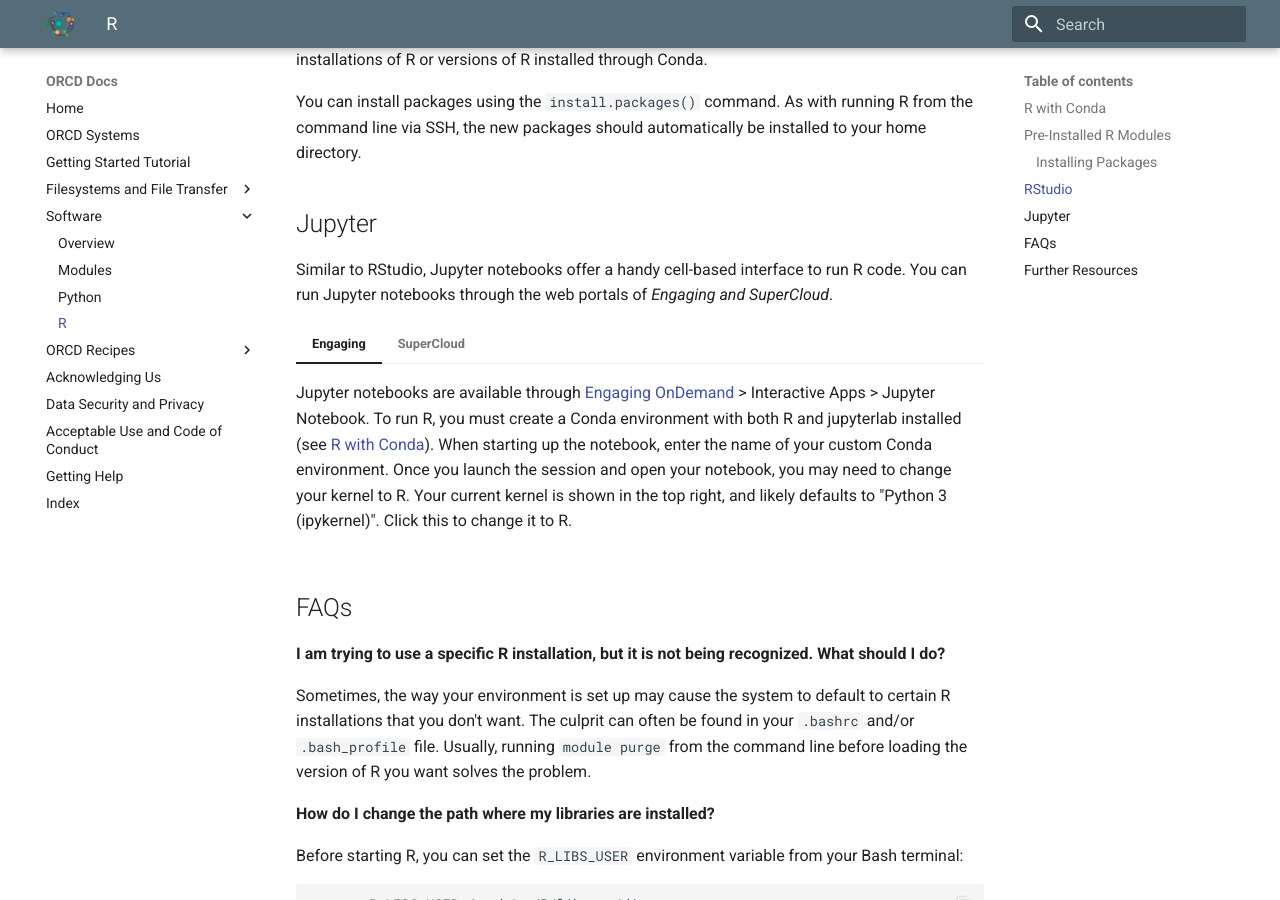
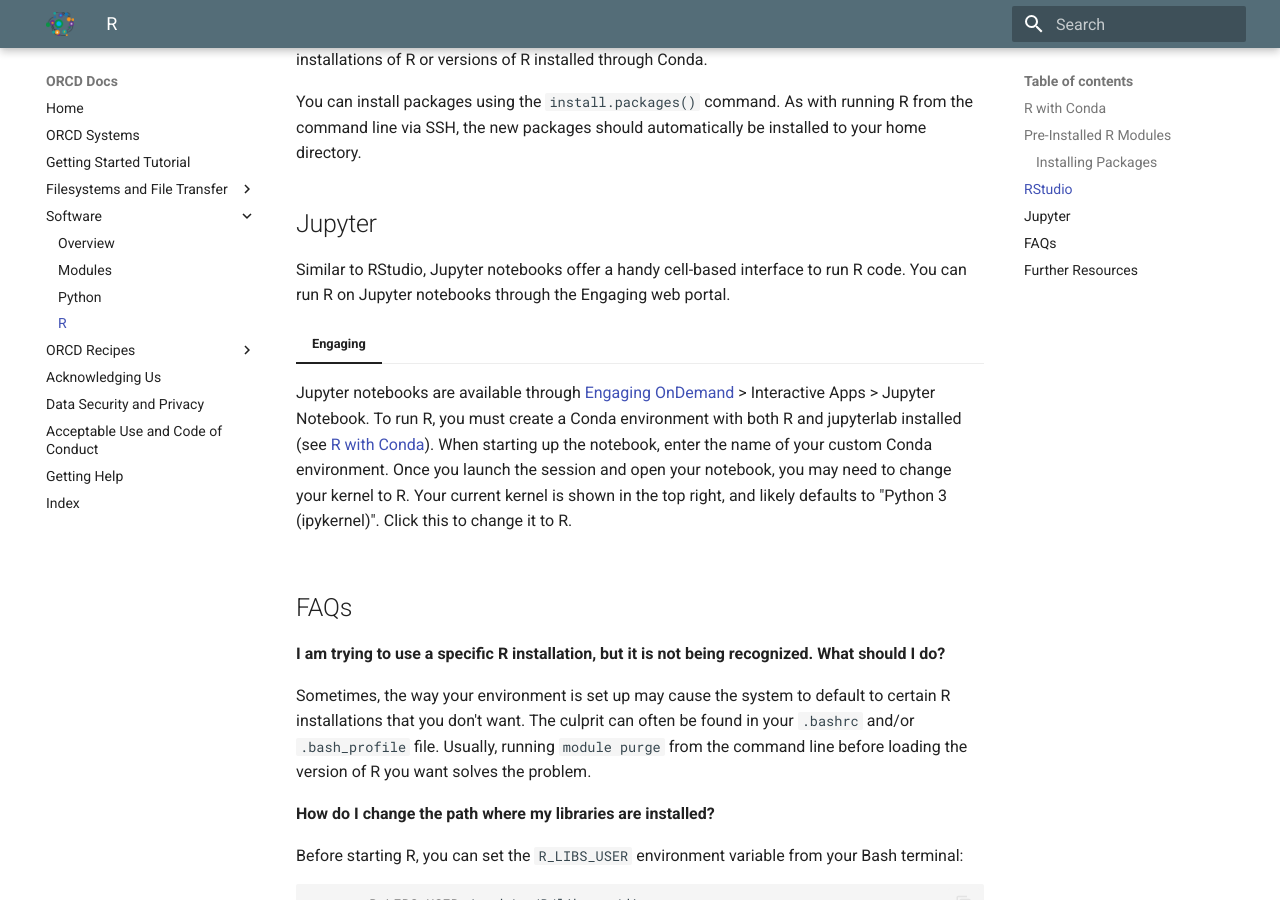
Before and after one commit to mit-orcd/orcd-docs-edit, an MkDocs documentation site: the page built from docs/software/R.md, in a window 1280 px wide and 900 px high, scrolled down 2359 px. Built offline with MkDocs 1.6.1 and Material for MkDocs 9.7.7, drawn with Linux system fonts in a browser that asks for light colours; some of the changed lines change nothing that is shown.

Commit message:
removing supercloud jupyter section

````diff
--- a/docs/software/R.md
+++ b/docs/software/R.md
@@ -1,6 +1,5 @@
 <!--
 To do:
-- Look into running R on Jupyter notebooks on SuperCloud
 - Look into changing kernel to R in engaging Jupyter notebook
 -->
 
@@ -35,6 +34,8 @@
     ```bash
     module load anaconda/2023b
     ```
+
+    More information on running R on SuperCloud can be found [here](https://mit-supercloud.github.io/supercloud-docs/software-packages/#r-libraries).
 
 Now, you should be able to run `conda` commands, such as creating and activating an environment:
 
@@ -108,17 +109,22 @@
 
 ## Jupyter
 
-Similar to RStudio, Jupyter notebooks offer a handy cell-based interface to run R code. You can run Jupyter notebooks through the web portals of *Engaging and SuperCloud*.
+Similar to RStudio, Jupyter notebooks offer a handy cell-based interface to run R code. You can run R on Jupyter notebooks through the Engaging web portal.
 
 === "Engaging"
 
     Jupyter notebooks are available through [Engaging OnDemand](https://engaging-ood.mit.edu) > Interactive Apps > Jupyter Notebook. To run R, you must create a Conda environment with both R and jupyterlab installed (see [R with Conda](#r-with-conda)). When starting up the notebook, enter the name of your custom Conda environment. Once you launch the session and open your notebook, you may need to change your kernel to R. Your current kernel is shown in the top right, and likely defaults to "Python 3 (ipykernel)". Click this to change it to R.
 
-=== "SuperCloud"
+<!-- === "SuperCloud"
 
     Click [here](https://txe1-portal.mit.edu/jupyter/jupyter_notebook.php) to open a Jupyter notebook on the SuperCloud web portal.
 
-    On SuperCloud, the version of R that is available is from the pre-installed R environment on Anaconda. As a result, you cannot install additional pacakges. Unfortunately, it is not possible to connect your own Conda environment to Jupyter on this cluster. You can find more information about running Jupyter notebooks on SuperCloud [here](https://mit-supercloud.github.io/supercloud-docs/jupyter-notebooks/).
+    On SuperCloud, the version of R that is available is from the pre-installed R environment on Anaconda. As a result, you cannot install additional packages. Unfortunately, it is not possible to connect your own Conda environment to Jupyter on this cluster.
+
+    You can find more information about running Jupyter notebooks on SuperCloud [here](https://mit-supercloud.github.io/supercloud-docs/jupyter-notebooks/).
+
+    NOTE: It may be possible to run your own custom environment on a Jupyter notebook on supercloud. However, right now you cannot open a jupyter notebook with Anaconda 2023a or 2023b, even when using the standard ipykernel. Anaconda 2024b works on Jupyter, but it does not recognize any custom environments. There is no Anaconda 2024b available as a module.
+    -->
 
 ## FAQs
 
````
